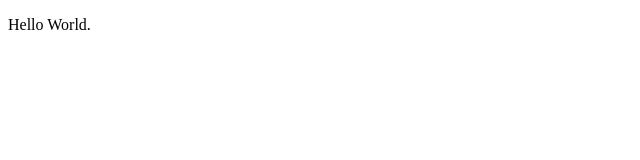
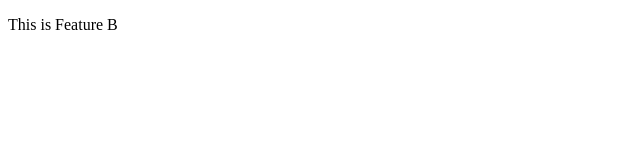
Before and after one commit to Lenni009/action-test, a plain HTML site: page index.html in a window 1280 px wide. Shown: the full height of the page, 0-640 px from the left. Drawn offline with Linux system fonts and the light colour scheme.

Commit message:
Update index.html

```diff
--- a/index.html
+++ b/index.html
@@ -11,7 +11,7 @@
 <body>
 	<div id="app">
 		<p class="text">
-			Hello World.
+			This is Feature B
 		</p>
 	</div>
 </body>
```
